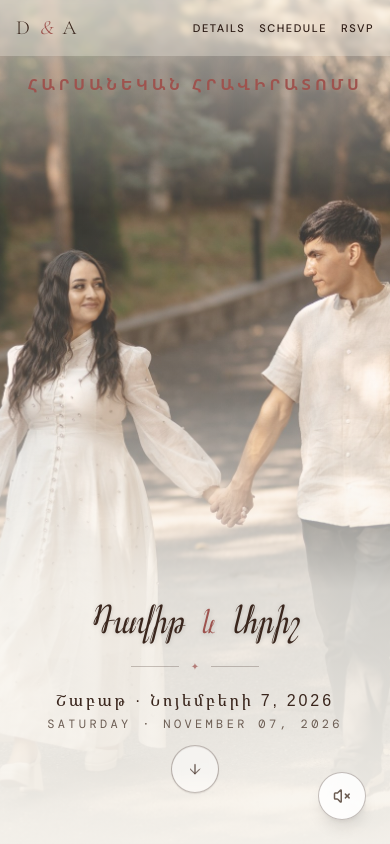
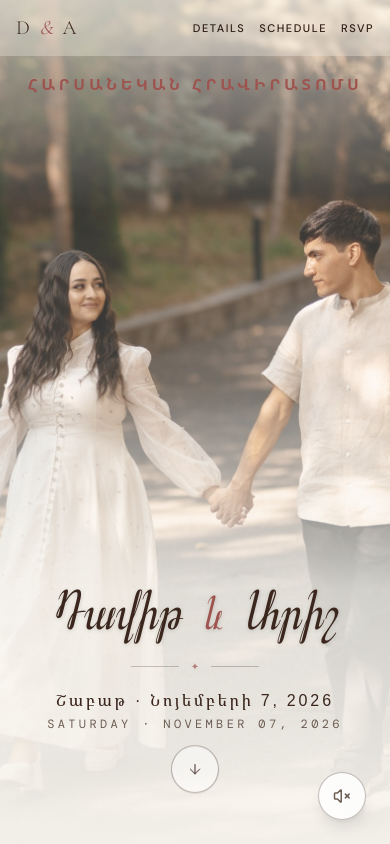
Before and after one commit to ariga-mazmanyan/wedding-david-arish, a Next.js app: page / in a window 390 px wide. Shown: the top 844 px of the page. Built offline with nearby package versions, Linux system fonts and the light colour scheme.

Commit message:
style(typography): enlarge couple names for greater prominence while maintaining single row layout

```diff
--- a/app/page.tsx
+++ b/app/page.tsx
@@ -208,7 +208,7 @@ export default function Page() {
         <span className="hidden min-[500px]:inline-block font-mono text-[10px] text-muted-foreground">07 · 11 · 26</span>
       </nav>
 
-      <section id="top" className="relative z-10 flex min-h-[100svh] flex-col justify-between overflow-hidden bg-background px-6 pt-16 pb-10 text-center md:pt-20 md:pb-14">
+      <section id="top" className="relative z-10 flex min-h-[100svh] flex-col justify-between overflow-hidden bg-background px-4 pt-16 pb-10 text-center sm:px-6 md:pt-20 md:pb-14">
         <div className="absolute inset-0 bg-[url('/hero-mobile.jpg')] md:bg-[url('/hero.jpg')] bg-cover bg-[position:80%_center] md:bg-[position:80%_center] opacity-90" aria-hidden="true" />
         <div className="absolute inset-0 bg-[linear-gradient(180deg,rgba(248,245,239,.65)_0%,rgba(248,245,239,.12)_25%,rgba(248,245,239,.15)_45%,rgba(248,245,239,.82)_70%,rgba(248,245,239,.96)_100%)] md:bg-[linear-gradient(180deg,rgba(248,245,239,.55)_0%,rgba(248,245,239,.12)_25%,rgba(248,245,239,.80)_70%,rgba(248,245,239,.96)_100%)]" aria-hidden="true" />
 
@@ -223,9 +223,9 @@ export default function Page() {
         <div className="min-h-[8rem] sm:min-h-[11rem] md:min-h-[14rem]" aria-hidden="true" />
 
         {/* Bottom: Lowered grand names, date, and scroll button */}
-        <div className="relative z-10 mx-auto flex max-w-4xl flex-col items-center gap-3 sm:gap-4">
+        <div className="relative z-10 mx-auto flex w-full max-w-4xl flex-col items-center gap-3 sm:gap-4">
           {/* Couple Names - Grand & Elegant */}
-          <h1 className="animate-fade-up font-dzeragir text-[clamp(2.4rem,10.5vw,4.5rem)] leading-[1.05] tracking-normal text-primary drop-shadow-sm whitespace-nowrap sm:text-8xl md:text-9xl lg:text-[9.5rem]">
+          <h1 className="animate-fade-up font-dzeragir text-[clamp(3.3rem,14.5vw,5.6rem)] leading-[1.02] tracking-normal text-primary drop-shadow-sm whitespace-nowrap sm:text-8xl md:text-9xl lg:text-[10rem]">
             Դավիթ <span className="font-dzeragir text-accent text-[0.85em] mx-1 sm:mx-1.5 md:mx-2 inline-block">և</span> Արիշ
           </h1>
 
@@ -684,7 +684,7 @@ export default function Page() {
       </section>
 
       <footer className="relative z-10 flex flex-col items-center gap-3 border-t border-primary/15 bg-white/80 px-6 py-10 text-center backdrop-blur-md">
-        <p className="font-dzeragir text-3xl text-primary">Դավիթ և Արիշ</p>
+        <p className="font-dzeragir text-4xl text-primary sm:text-5xl">Դավիթ և Արիշ</p>
         <p className="font-mono text-[10px] uppercase tracking-[0.25em] text-muted-foreground">07 · 11 · 2026</p>
         <p className="mt-2 flex items-center justify-center gap-1.5 font-serif italic text-xs tracking-wider text-muted-foreground/80 sm:text-sm">
           Made by Arish <span className="text-accent not-italic">♥</span>
```
